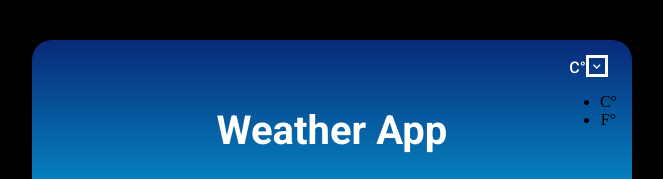
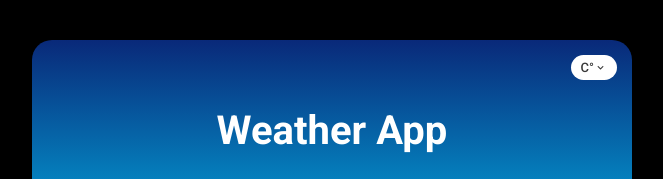
Before and after one commit to BeckWangthumboon/notes-sharing-app-, a React (Vite) app: page / in a window 1280 px wide. Shown: the top 179 px of the page, without its empty margins (308-971 px from the left). Built offline with nearby package versions, Linux system fonts and the light colour scheme.

Commit message:
Design dropdown buttons

```diff
--- a/src/components/Weather.jsx
+++ b/src/components/Weather.jsx
@@ -5,8 +5,6 @@ import cloudIcon from "../assets/cloud.png";
 import drizzleIcon from "../assets/drizzle.png";
 import rainIcon from "../assets/rain.png";
 import snowIcon from "../assets/snow.png";
-import humidityIcon from "../assets/humidity.png";
-import windIcon from "../assets/wind.png";
 import Searchbar from "./Searchbar";
 import "./components-styles/Weather.css";
 import dayjs from "dayjs";
@@ -85,15 +83,15 @@ const Weather = () => {
 
   return (
     <div className="outside-container">
-      <div className="dropdown-menu">
-        <span className="dropdown-text">
+      <div className="dropdown-menu-container">
+        <button className="dropdown-button">
           {units === "metric" ? "C" : "F"}&deg;
-        </span>
-        <i class="bx bx-chevron-down dropdown-icon"></i>
-        <ul className="dropdown-options">
-          <li>C&deg;</li>
-          <li>F&deg;</li>
-        </ul>
+          <i class="bx bx-chevron-down dropdown-icon"></i>
+        </button>
+        <div className="options-menu">
+          <p className="options top-option">C&deg;</p>
+          <p className="options bottom-option">F&deg;</p>
+        </div>
       </div>
 
       <h1 className="weather-app-title">Weather App</h1>
--- a/src/components/components-styles/Weather.css
+++ b/src/components/components-styles/Weather.css
@@ -24,22 +24,72 @@
   font-weight: 500;
 }
 
-.dropdown-menu {
+.dropdown-menu-container {
   position: absolute;
   top: 15px;
   right: 15px;
 }
 
-.dropdown-text {
-  color: white;
+.dropdown-button {
+  display: flex;
+  justify-content: center;
+  align-items: center;
+  background-color: white;
+  border: none;
+  border-radius: 25px;
+  cursor: pointer;
+  padding: 5px 10px;
   font-family: Roboto, Arial, sans-serif;
   font-weight: 500;
+  transition: box-shadow 0.15s, background-color 0.25s;
+  color: rgb(57, 57, 57);
+  font-size: 13px;
+}
+
+.dropdown-button:hover {
+  box-shadow: 2px 2px 5px rgba(0, 0, 0);
+  background-color: rgb(220, 220, 220);
 }
 
 .dropdown-icon {
-  color: white;
-  border: solid;
-  border-color: white;
+  /*color: white;*/
+  border: none;
+}
+
+.options-menu .options {
+  margin: 0px;
+  display: flex;
+  justify-content: center;
+  align-items: center;
+  border: none;
+  cursor: pointer;
+  padding: 5px 10px;
+  font-family: Roboto, Arial, sans-serif;
+  font-weight: 500;
+  font-size: 13px;
+  text-align: left;
+  color: rgb(57, 57, 57);
+  background-color: white;
+  transition: box-shadow 0.15s, background-color 0.25s;
+  display: none;
+}
+
+.options-menu .options:hover {
+  box-shadow: 2px 2px 5px rgba(0, 0, 0);
+  background-color: rgb(220, 220, 220);
+}
+
+.options-menu {
+  margin-top: 2px;
+  display: flex;
+  flex-direction: column;
+}
+
+.options-menu .top-option {
+  border-radius: 11px 11px 0px 0px;
+}
+.options-menu .bottom-option {
+  border-radius: 0px 0px 11px 11px;
 }
 
 .weather-information-container {
```
